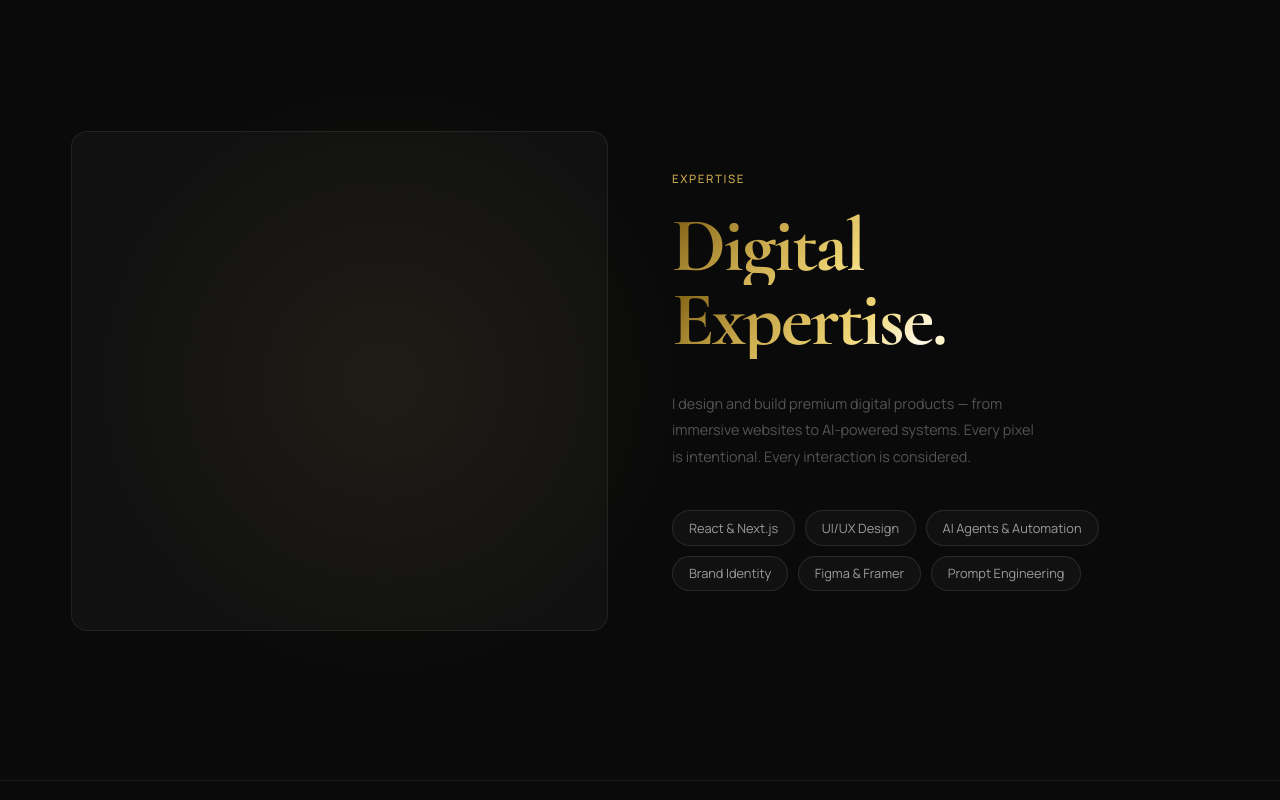
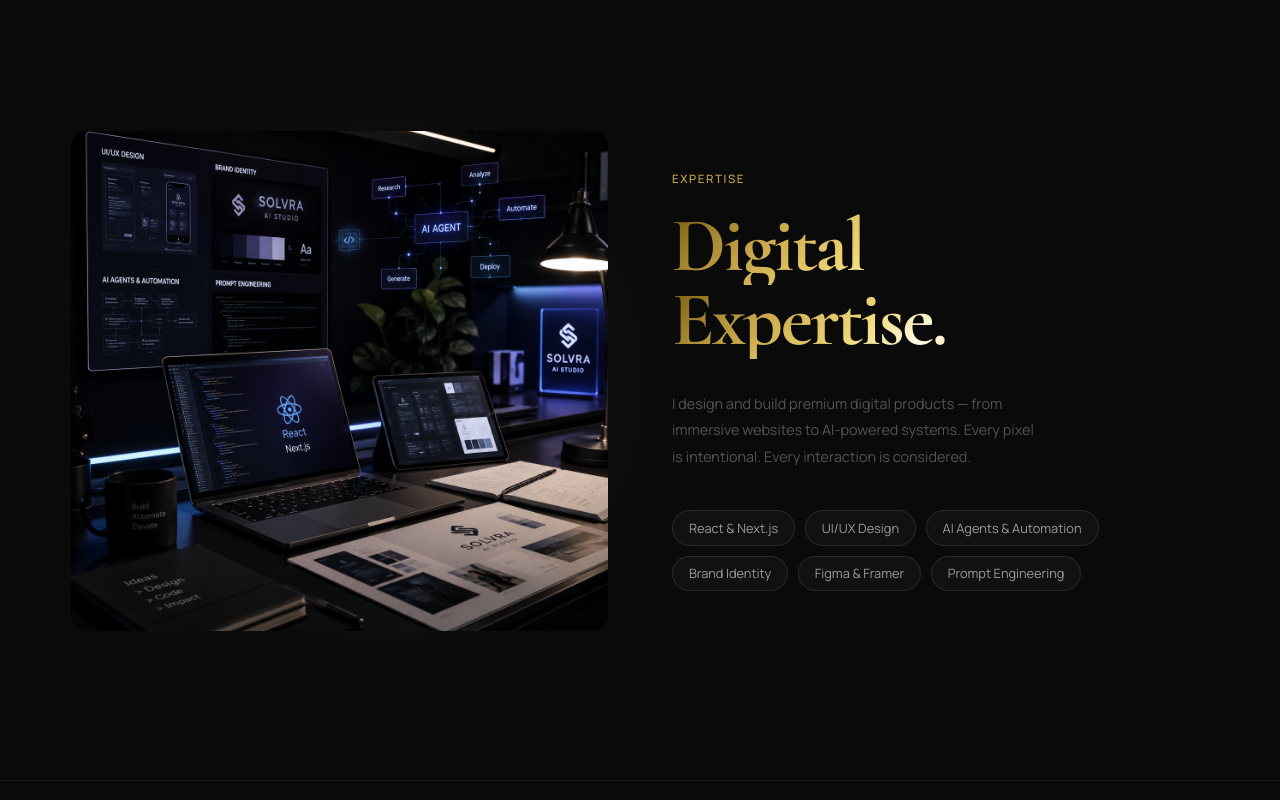
Before and after one commit to huzaifaiupk10-ops/portfolio, a React (Vite) app: page / in a window 1280 px wide. Shown: the part 820-1620 px from the top of the page. Built offline with nearby package versions, Linux system fonts and the light colour scheme; a web font is replaced by a local one.

Commit message:
Add expertise and contact images replacing 3D placeholders

```diff
--- a/src/components/Contact.jsx
+++ b/src/components/Contact.jsx
@@ -25,8 +25,10 @@ export default function Contact() {
             <svg width="14" height="14" viewBox="0 0 24 24" fill="none" stroke="currentColor" strokeWidth="2.5" strokeLinecap="round"><line x1="7" y1="17" x2="17" y2="7"/><polyline points="7 7 17 7 17 17"/></svg>
           </motion.a>
         </div>
-        {/* Right: image placeholder */}
-        <motion.div initial={{opacity:0,scale:0.9}} animate={inView?{opacity:1,scale:1}:{}} transition={{duration:1.2,ease}} style={{height:500,borderRadius:16,background:'rgba(255,255,255,0.03)',border:'1px solid rgba(255,255,255,0.07)'}} />
+        {/* Right: image */}
+        <motion.div initial={{opacity:0,scale:0.9}} animate={inView?{opacity:1,scale:1}:{}} transition={{duration:1.2,ease}} style={{height:500,borderRadius:16,overflow:'hidden'}}>
+          <img src="/images/contact-visual.png" alt="Contact" style={{width:'100%',height:'100%',objectFit:'cover',objectPosition:'center',display:'block'}} />
+        </motion.div>
       </div>
     </section>
   );
--- a/src/components/Expertise.jsx
+++ b/src/components/Expertise.jsx
@@ -11,7 +11,9 @@ export default function Expertise() {
       <div style={{position:'absolute',left:'30%',top:'50%',transform:'translate(-50%,-50%)',width:600,height:600,borderRadius:'50%',background:'radial-gradient(circle,rgba(201,168,76,0.07) 0%,transparent 70%)',pointerEvents:'none'}} />
       <div ref={ref} style={{maxWidth:'var(--max-w)',margin:'0 auto',padding:'0 var(--gutter)',display:'grid',gridTemplateColumns:'1fr 1fr',gap:'4rem',alignItems:'center',width:'100%'}}>
         {/* Left: 3D */}
-        <motion.div initial={{opacity:0,scale:0.9}} animate={inView?{opacity:1,scale:1}:{}} transition={{duration:1.2,ease}} style={{height:500,position:'relative',borderRadius:16,background:'rgba(255,255,255,0.03)',border:'1px solid rgba(255,255,255,0.07)'}} />
+        <motion.div initial={{opacity:0,scale:0.9}} animate={inView?{opacity:1,scale:1}:{}} transition={{duration:1.2,ease}} style={{height:500,position:'relative',borderRadius:16,overflow:'hidden'}}>
+          <img src="/images/expertise-visual.png" alt="Expertise" style={{width:'100%',height:'100%',objectFit:'cover',objectPosition:'center',display:'block'}} />
+        </motion.div>
         {/* Right: text */}
         <div>
           <motion.p initial={{opacity:0,y:8}} animate={inView?{opacity:1,y:0}:{}} transition={{duration:0.5}} style={{fontFamily:'var(--font-body)',fontWeight:500,fontSize:'0.72rem',color:'var(--gold)',letterSpacing:'0.14em',textTransform:'uppercase',marginBottom:'1.5rem'}}>Expertise</motion.p>
```
Also changed, not shown: public/images/contact-visual.png (added), public/images/expertise-visual.png (added).
